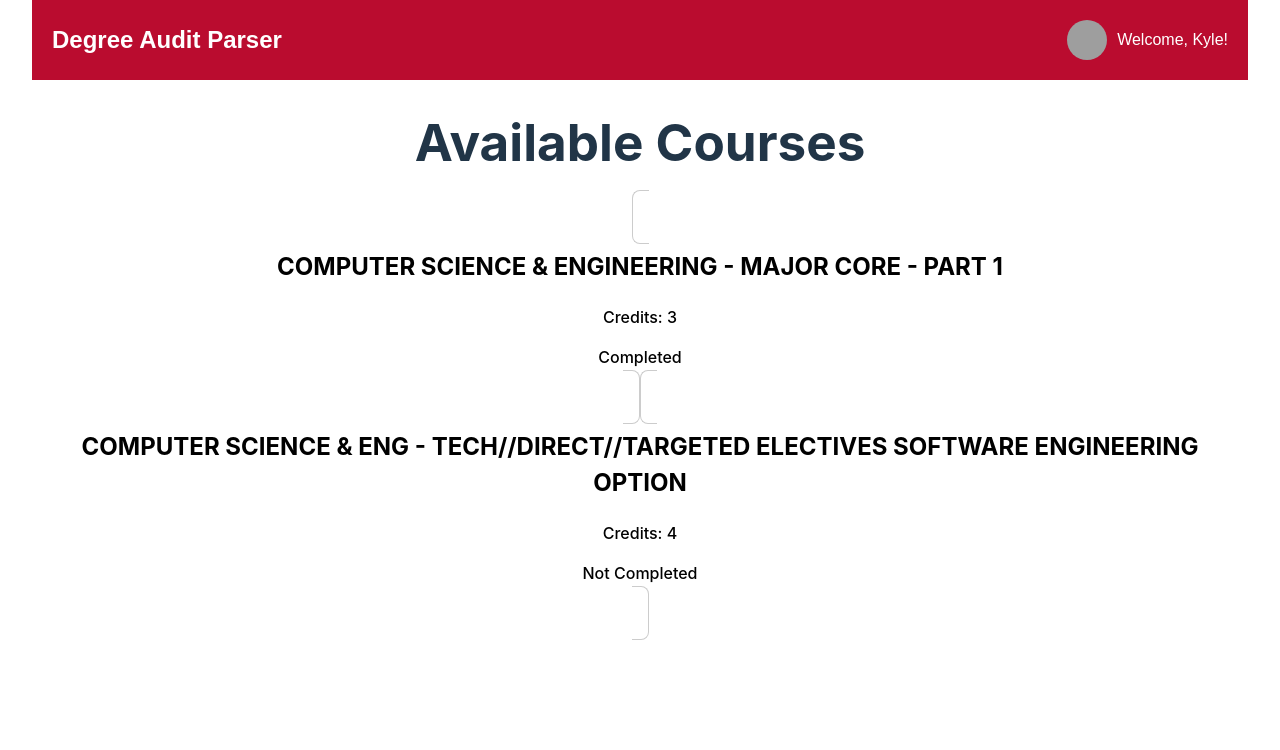
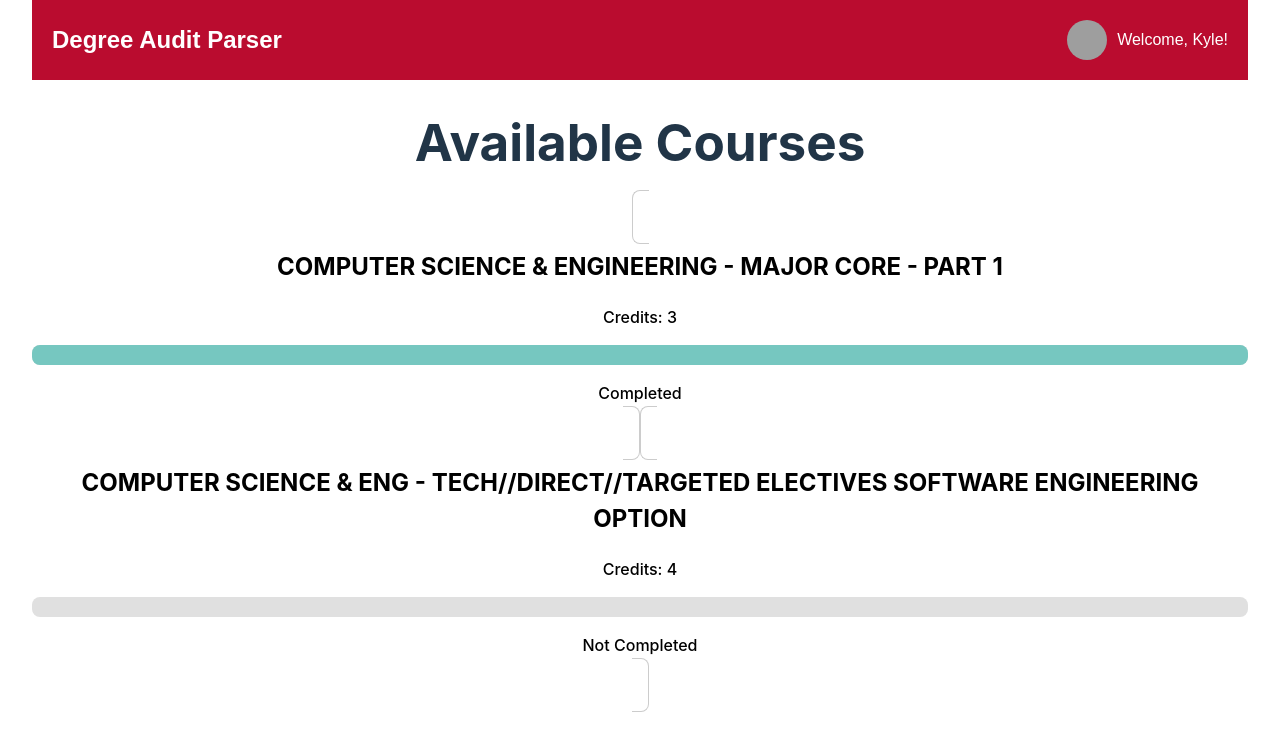
Before and after one commit to MatGBust/degreeAuditParser, a React (Vite) app: page / in a window 1280 px wide. Shown: the top 750 px of the page. Built offline with nearby package versions, Linux system fonts and the light colour scheme; grey boxes are pictures that could not be loaded.

Commit message:
new cards

```diff
--- a/src/components/CourseCard/CourseCard.css
+++ b/src/components/CourseCard/CourseCard.css
@@ -1,7 +1,6 @@
 /* src/components/CourseCard/CourseCard.css */
 
 .course-card {
-  /* Your existing styles */
   border: 1px solid #ccc;
   border-radius: 8px;
   padding: 16px;
--- a/src/components/CourseCard/CourseCard.jsx
+++ b/src/components/CourseCard/CourseCard.jsx
@@ -1,17 +1,27 @@
 // src/components/CourseCard/CourseCard.jsx
 import React from 'react';
 import { Link } from 'react-router-dom';
-import './CourseCard.css'; // Import your CSS file
+import './CourseCard.css';
 
 const CourseCard = ({ course }) => {
+  // Calculate progress percentage
+  const progress = course.completed ? 100 : 0; // Example: 100% if completed, 0% if not
+
   return (
     <Link to={`/course/${course.id}`} className="course-card">
       <div className="course-card-content">
         <h2>{course.title}</h2>
         <p>Credits: {course.credits}</p>
+
+        {/* Progress Bar */}
+        <div className="progress-container">
+          <div className="progress-bar" style={{ width: `${progress}%` }}></div>
+        </div>
+
         <p>{course.completed ? 'Completed' : 'Not Completed'}</p>
       </div>
     </Link>
   );
 };
-export default CourseCard; // Ensure this line is present
+
+export default CourseCard;
--- a/src/components/Home/Home.css
+++ b/src/components/Home/Home.css
@@ -1,34 +1,24 @@
-/* src/components/Home.css */
-.home-container {
-    text-align: center;
-    padding: 20px;
-  }
+/* src/components/Home/Home.css or wherever your styles are located */
 
-  .box-container {
-    display: flex;
-    justify-content: center;
-    gap: 20px;
-    margin-top: 20px;
-  }
+.course-cards-container {
+  display: flex;               /* Use flexbox layout */
+  flex-wrap: wrap;            /* Allow cards to wrap onto the next line */
+  justify-content: center;     /* Center cards horizontally */
+  gap: 16px;                  /* Space between cards */
+  padding: 16px;              /* Padding around the container */
+}
 
-  .box {
-    width: 150px;
-    height: 150px;
-    background-color: #5a6066;
-    color: white;
-    display: flex;
-    align-items: center;
-    justify-content: center;
-    text-decoration: none;
-    border-radius: 8px;
-    transition: background-color 0.3s;
-  }
+.course-card {
+  flex: 0 1 calc(33.333% - 16px); /* Adjust card width */
+  box-shadow: 0 4px 8px rgba(0, 0, 0, 0.1); /* Add shadow for depth */
+  border-radius: 8px;
+  padding: 16px;
+  text-align: center;
+  text-decoration: none;
+  color: black;
+  transition: transform 0.3s;
+}
 
-  .box:hover {
-    background-color: #0056b3;
-  }
-
-  .box-title {
-    font-weight: bold;
-    font-size: 1.2rem;
-  }
+.course-card:hover {
+  transform: scale(1.05);     /* Slightly scale up on hover */
+}
```
